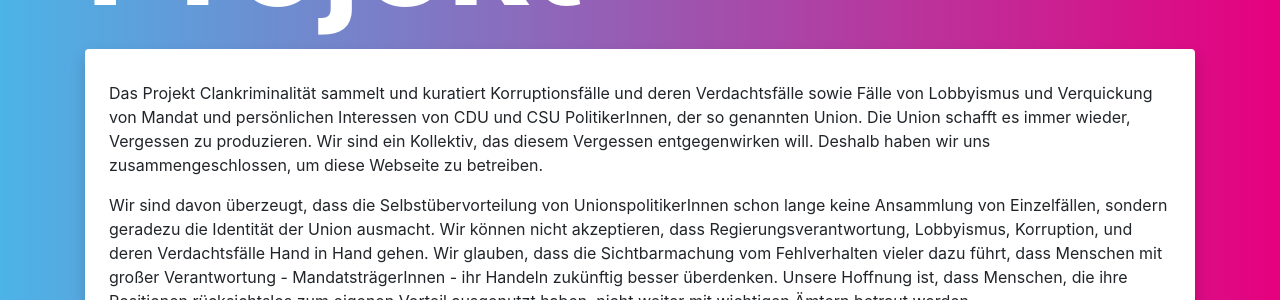
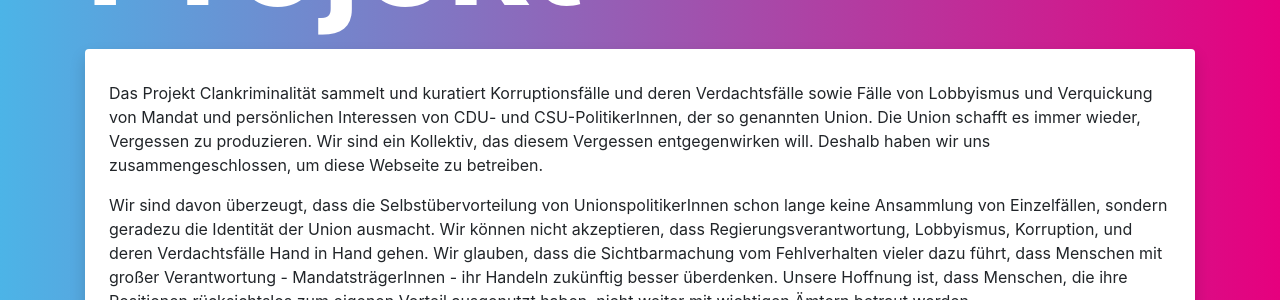
Before and after one commit to transparenzunion/transparenzunion.github.io, a Jekyll site: the page built from ueber.md, in a window 1280 px wide. Shown: the part 239-539 px from the top of the page. Built offline with Jekyll 4.4.1, drawn with Linux system fonts in a browser that asks for light colours.

```diff
--- a/ueber.md
+++ b/ueber.md
@@ -3,8 +3,8 @@ title: Über dieses Projekt
 ---
 
 Das Projekt Clankriminalität sammelt und kuratiert Korruptionsfälle und deren Verdachtsfälle
-sowie Fälle von Lobbyismus und Verquickung von Mandat und persönlichen Interessen von CDU und
-CSU PolitikerInnen, der so genannten Union. Die Union schafft es immer wieder, Vergessen zu produzieren.
+sowie Fälle von Lobbyismus und Verquickung von Mandat und persönlichen Interessen von CDU- und
+CSU-PolitikerInnen, der so genannten Union. Die Union schafft es immer wieder, Vergessen zu produzieren.
 Wir sind ein Kollektiv, das diesem Vergessen entgegenwirken will. Deshalb haben wir uns
 zusammengeschlossen, um diese Webseite zu betreiben.
 
```
